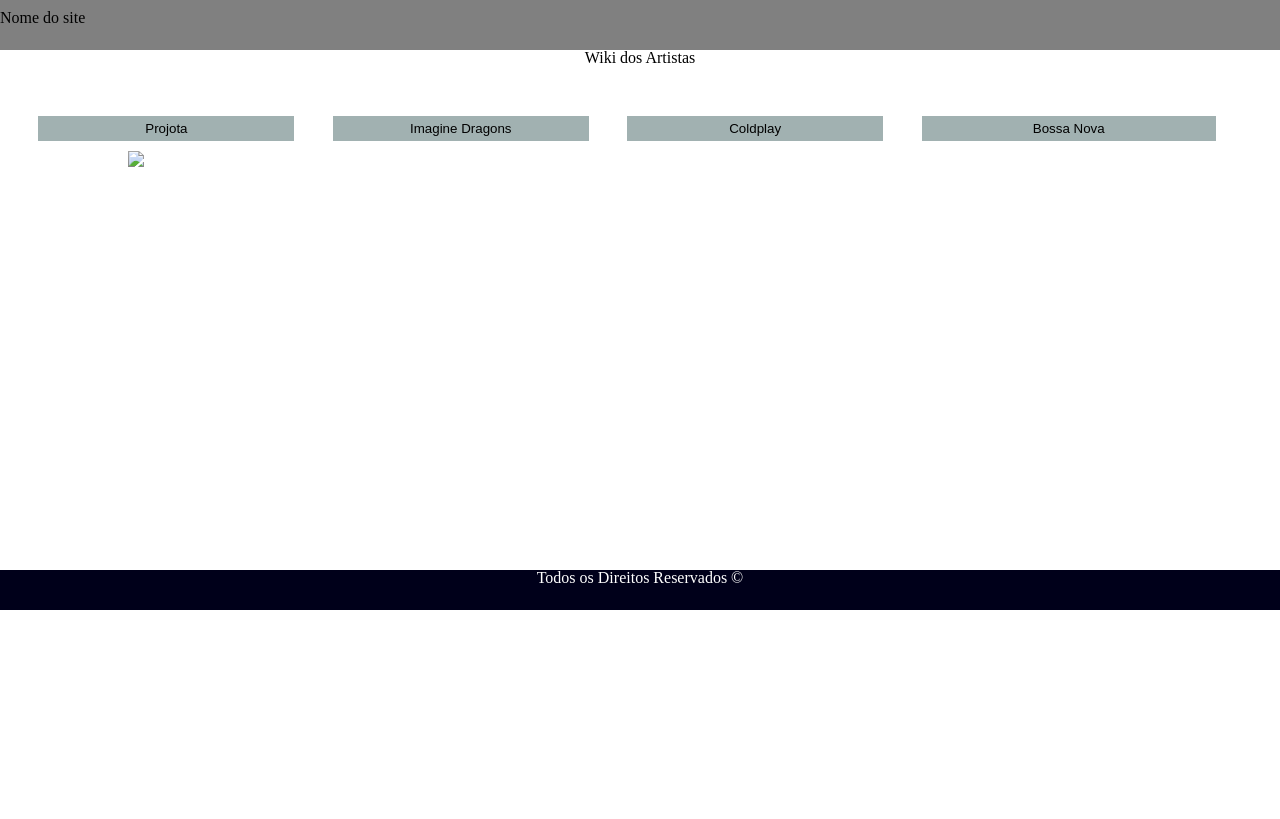
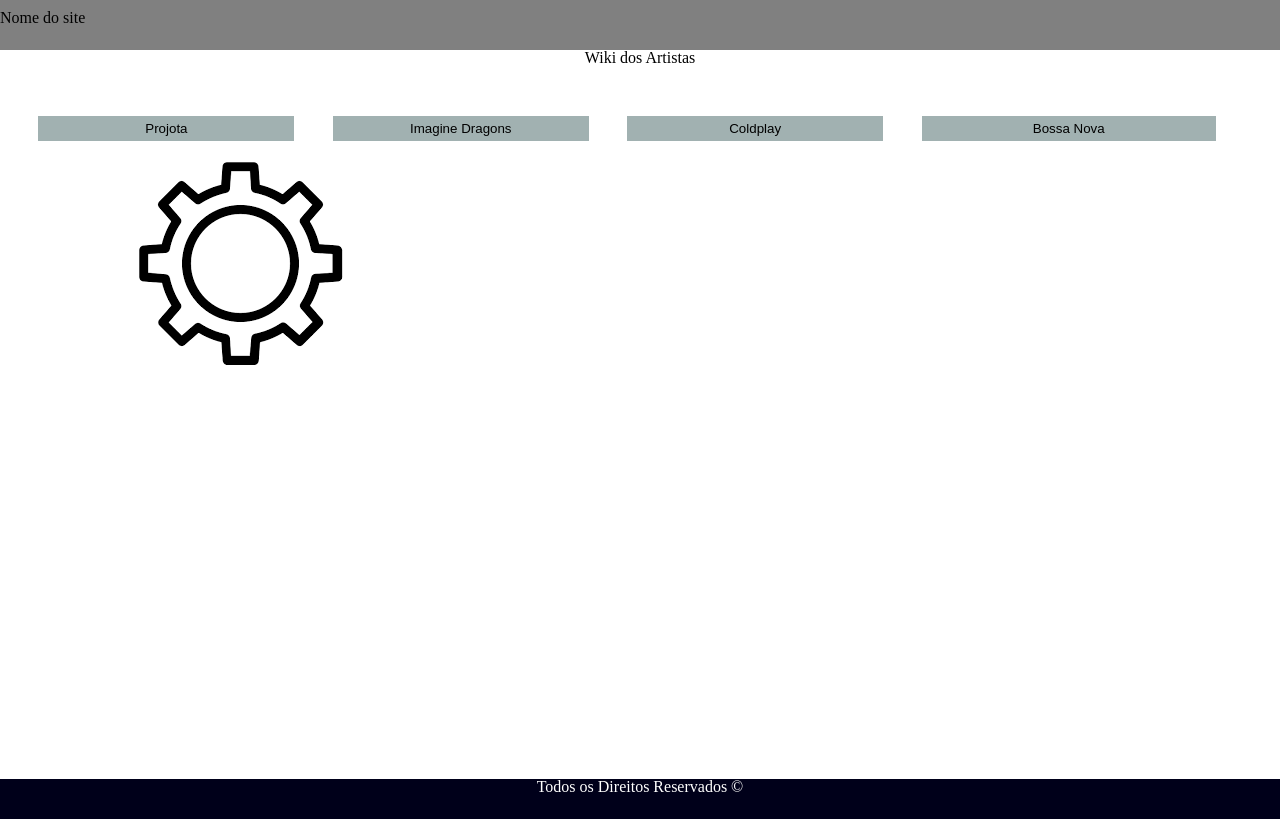
Before and after one commit to ProjetoWeb12/WebSiteMusica, a plain HTML site: page html/index.html in a window 1280 px wide. Drawn offline with Linux system fonts and the light colour scheme.

Commit message:
segundo commit

```diff
--- a/css/style1.css
+++ b/css/style1.css
@@ -43,8 +43,10 @@ footer{
 	margin-top: 10px;
 	margin-left: 10%;
 	margin-right: 10%;
-	width: 80%;
-	height: auto;
+    max-width: 300px;
+    max-height: 300px;
+    width: auto;
+    height: auto;
 
 }
 footer{
--- a/html/index.html
+++ b/html/index.html
@@ -7,6 +7,7 @@
 	<title>Nome do Site</title>
 </head>
 <body>
+    <div class="invelope"> <!--classe atual não vai ter nenhuma função por enquanto edit Ewerton-->
         <header>
             <h3>Nome do site</h3>
         </header>
@@ -19,12 +20,13 @@
                 <button class="button" type="button">Coldplay</button>
                 <button class="button" type="button">Bossa Nova</button>
 
-            <img class="music" src="img/music.jpg">
+                <img class="music" src="../img/imgExemplo.png">
 
             </div>
-
+    </div>
         <footer>
             <p>Todos os Direitos Reservados &copy;</p>
         </footer>
+
 </body>
 </html>
```
Also changed, not shown: img/imgExemplo.png (added). Lines whose indentation alone changed are shown as unchanged.
